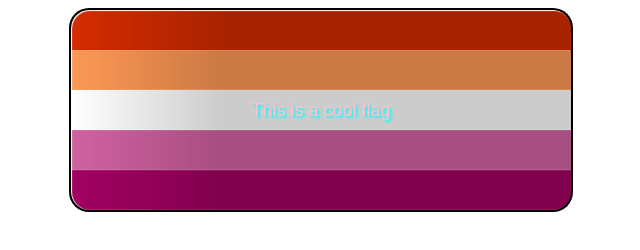
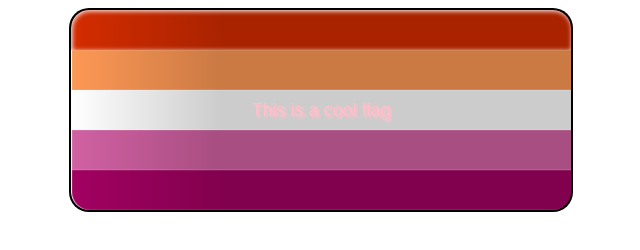
Before and after one commit to NyxHomer/homern25S7, a plain HTML site: page assignment3/part2/a3-p2.html in a window 1280 px wide. Shown: the whole page, without its empty margins (319-959 px from the left). Drawn offline with Linux system fonts and the light colour scheme.

Commit message:
Update part2.css

```diff
--- a/assignment3/CSS/part2.css
+++ b/assignment3/CSS/part2.css
@@ -6,8 +6,9 @@ html {
 div{
     border-left: 2px solid black;
     border-right: 2px solid black;
+    /* Because I used 5 divs, to bottom right looked weird, so I used to right instead*/
     background-image: linear-gradient(to right,
-    rgb(0, 0, 0, 0) 0%,
+    rgba(0, 0, 0, 0) 0%,
     rgba(0, 0, 0, 0.2) 30%,
     rgba(0, 0, 0, 0.2) 100%);
 }
@@ -23,7 +24,7 @@ div{
     border-top-right-radius: 20px;
 
     box-shadow: 5px 5px 10px black;
-    box-shadow: inset 1px 1px 1px white;
+    box-shadow: inset 1px 1px 5px white;
 }
 
 .div-2{
@@ -49,7 +50,7 @@ div{
     line-height: 40px;
     font-size: 1.125rem; /*18px / 16 (1 rem) = 1.125rem*/
     color:pink;
-    text-shadow: 2px 2px 2px cyan;
+    text-shadow: 2px 2px 2px pink;
 
     box-shadow: 5px 5px 10px black;
     box-shadow: inset 1px 0px 1px white;
```
